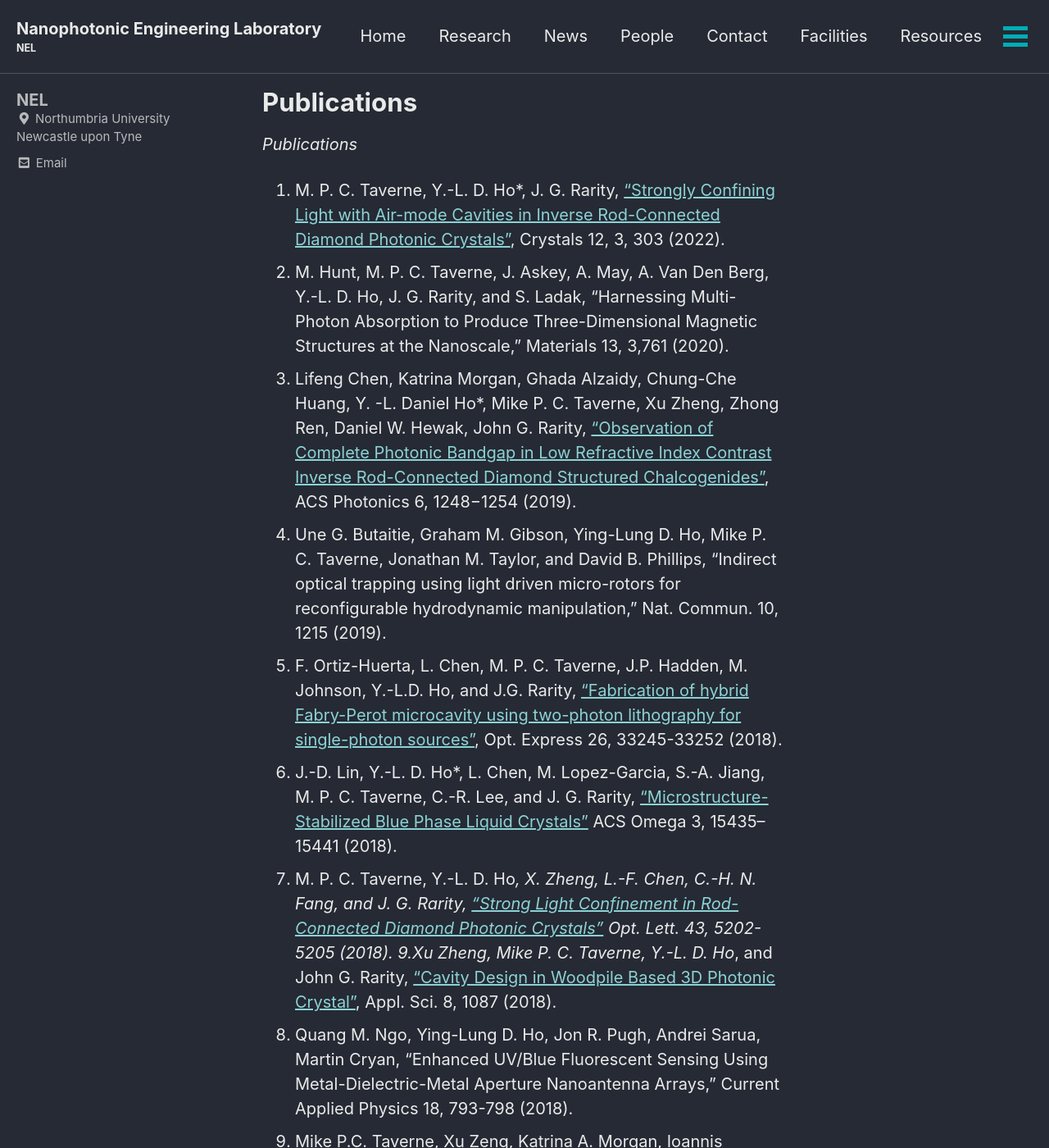
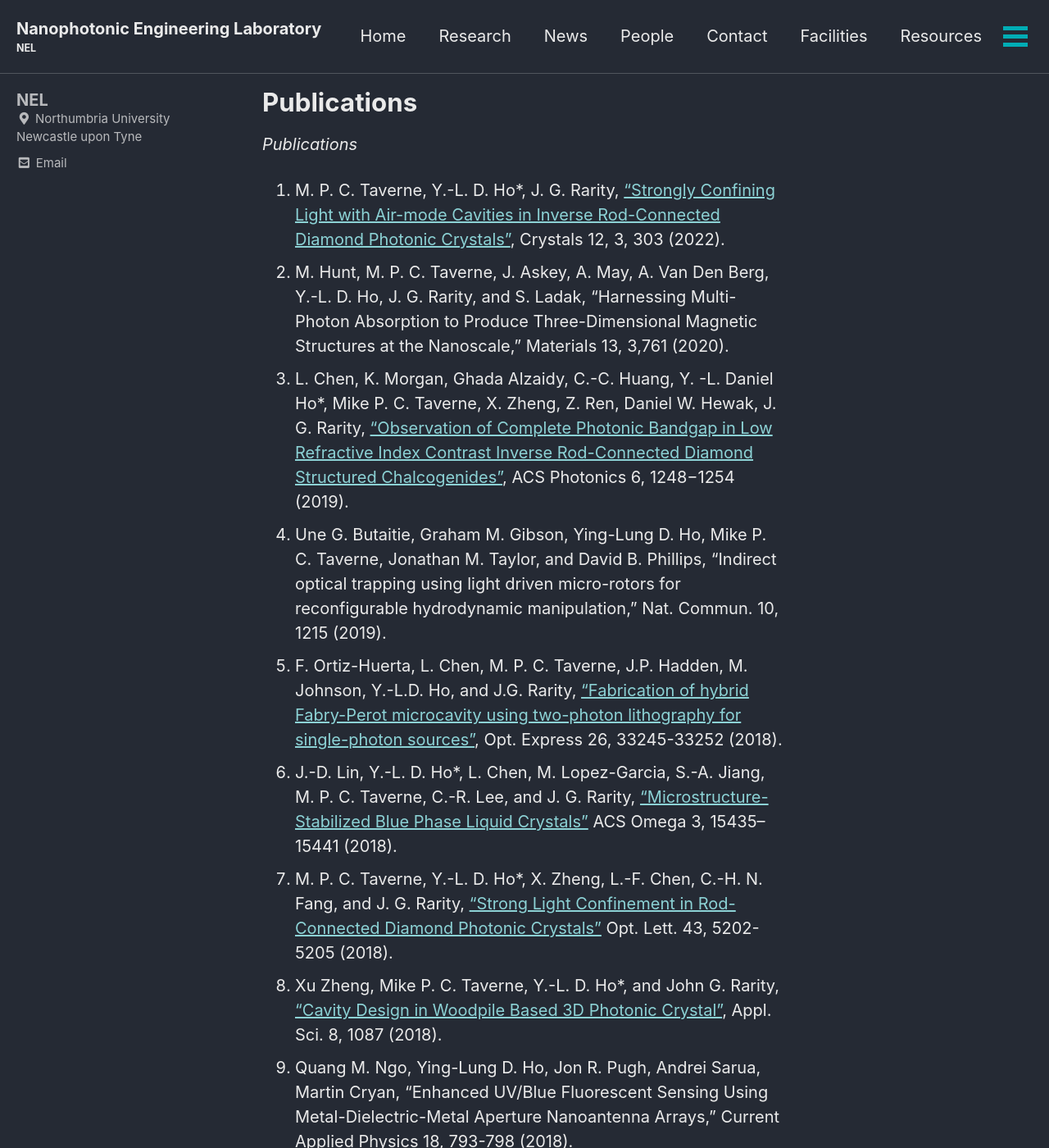
Before and after one commit to qubits/nanophotonicenglab.github.io, a Jekyll site: the page built from _pages/Publications.md, in a window 1280 px wide and 1400 px high. Shown: the whole window at 82% size. Built offline with Jekyll 4.4.1, drawn with Linux system fonts in a browser that asks for light colours; cached includes are drawn as plain includes.

Commit message:
Update Publications.md

```diff
--- a/_pages/Publications.md
+++ b/_pages/Publications.md
@@ -9,12 +9,12 @@ comments: true
 
 1. M. P. C. Taverne, Y.-L. D. Ho*, J. G. Rarity, [“Strongly Confining Light with Air-mode Cavities in Inverse Rod-Connected Diamond Photonic Crystals”](https://doi.org/10.3390/cryst12030303), Crystals 12, 3, 303 (2022).
 2. M. Hunt, M. P. C. Taverne, J. Askey, A. May, A. Van Den Berg, Y.-L. D. Ho, J. G. Rarity, and S. Ladak, “Harnessing Multi-Photon Absorption to Produce Three-Dimensional Magnetic Structures at the Nanoscale,” Materials 13, 3,761 (2020).
-3. Lifeng Chen, Katrina Morgan, Ghada Alzaidy, Chung-Che Huang, Y. -L. Daniel Ho*, Mike P. C. Taverne, Xu Zheng, Zhong Ren, Daniel W. Hewak, John G. Rarity, [“Observation of Complete Photonic Bandgap in Low Refractive Index Contrast Inverse Rod-Connected Diamond Structured Chalcogenides”](https://doi.org/10.1021/acsphotonics.9b00184), ACS Photonics 6, 1248−1254 (2019).
+3. L. Chen, K. Morgan, Ghada Alzaidy, C.-C. Huang, Y. -L. Daniel Ho*, Mike P. C. Taverne, X. Zheng, Z. Ren, Daniel W. Hewak, J. G. Rarity, [“Observation of Complete Photonic Bandgap in Low Refractive Index Contrast Inverse Rod-Connected Diamond Structured Chalcogenides”](https://doi.org/10.1021/acsphotonics.9b00184), ACS Photonics 6, 1248−1254 (2019).
 5.	Une G. Butaitie, Graham M. Gibson, Ying-Lung D. Ho, Mike P. C. Taverne, Jonathan M. Taylor, and David B. Phillips, “Indirect optical trapping using light driven micro-rotors for reconfigurable hydrodynamic manipulation,” Nat. Commun. 10, 1215 (2019).
 6. F. Ortiz-Huerta, L. Chen, M. P. C.  Taverne, J.P. Hadden, M. Johnson, Y.-L.D. Ho, and J.G. Rarity, ["Fabrication of hybrid Fabry-Perot microcavity using two-photon lithography for single-photon sources"](https://doi.org/10.1364/OE.26.033245), Opt. Express 26, 33245-33252 (2018).
 7. J.-D. Lin, Y.-L. D. Ho*, L. Chen, M. Lopez-Garcia, S.-A. Jiang, M. P. C. Taverne, C.-R. Lee, and J. G. Rarity, [“Microstructure-Stabilized Blue Phase Liquid Crystals”](https://doi.org/10.1021/acsomega.8b01749) ACS Omega 3, 15435–15441 (2018).
 8. M. P. C. Taverne, Y.-L. D. Ho*, X. Zheng, L.-F. Chen, C.-H. N. Fang, and J. G. Rarity, [“Strong Light Confinement in Rod-Connected Diamond Photonic Crystals”](https://doi.org/10.1364/OL.43.005202) Opt. Lett. 43, 5202- 5205 (2018).
-9.Xu Zheng, Mike P. C. Taverne, Y.-L. D. Ho*, and John G. Rarity, [“Cavity Design in Woodpile Based 3D Photonic Crystal”](https://doi.org/10.3390/app8071087), Appl. Sci. 8, 1087 (2018).
+9. Xu Zheng, Mike P. C. Taverne, Y.-L. D. Ho*, and John G. Rarity, [“Cavity Design in Woodpile Based 3D Photonic Crystal”](https://doi.org/10.3390/app8071087), Appl. Sci. 8, 1087 (2018).
 10.	Quang M. Ngo, Ying-Lung D. Ho, Jon R. Pugh, Andrei Sarua, Martin Cryan, “Enhanced UV/Blue Fluorescent Sensing Using Metal-Dielectric-Metal Aperture Nanoantenna Arrays,” Current Applied Physics 18, 793-798 (2018).
 11.	Mike P.C. Taverne, Xu Zeng, Katrina A. Morgan, Ioannis Zeimpekis, Chung-Che Huang, Ying-Lung D. Ho, Mahmoud Mostafavi, Anton Shterenlikht, “Fabrication of micro-scale fracture specimens for nuclear applications by direct laser writing,” MRS Advances. 3, 1771-1775 (2018).
 12.	G. I. Williams, M. Hunt, B. Boeheme, M. Traverne, Y.-L. D. Ho, S. Giblin, D. E. Read, J. G. Rarity, R. Allenspach, and S. Ladak, “Two-photon lithography for 3D Magnetic Nanostructure Fabrication,” Nano Res. 11, 845–854 (2018).
```
